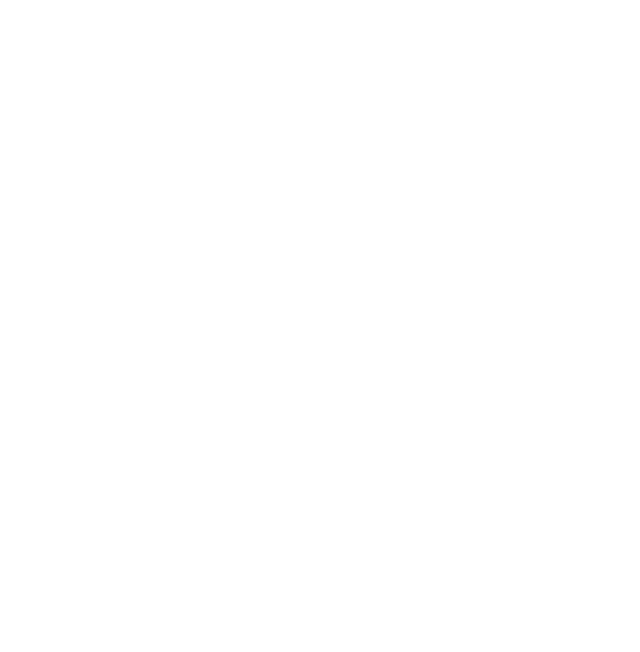
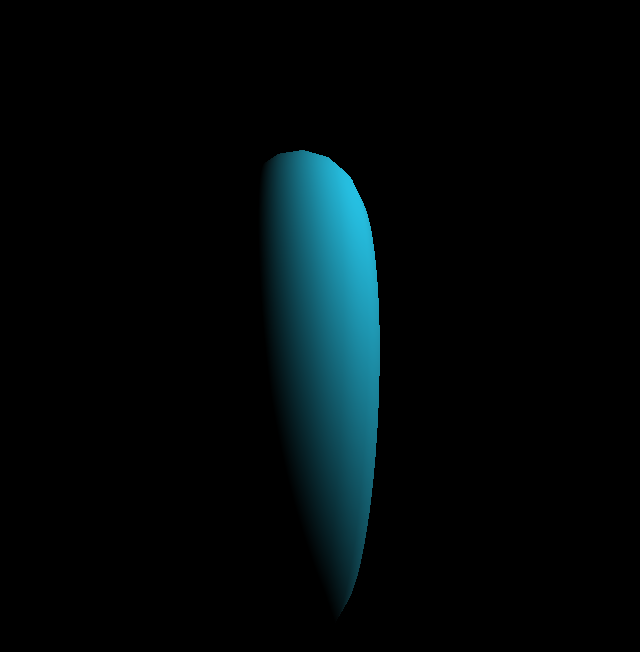
Before and after one commit to Ikramul-1/The-blue-donut, a plain HTML site: page index.html in a window 1280 px wide. Shown: the whole page, without its empty margins (353-993 px from the left). Drawn offline with Linux system fonts and the light colour scheme.

Commit message:
Update index.html

```diff
--- a/index.html
+++ b/index.html
@@ -1,2 +1,18 @@
 <html>
+<head>
+	<meta charset="UTF-8">
+	<title>Three js project</title>
+	<style>
+		canvas {
+			position: fixed;
+			top: 0px;
+			left: 0px;
+		}
+	</style>
+</head>
+<body>
+	<canvas></canvas>
+	<script src="modules/three.min.js"></script>
+	<script src="src/script.js"></script>
+</body>
 </html>
```
